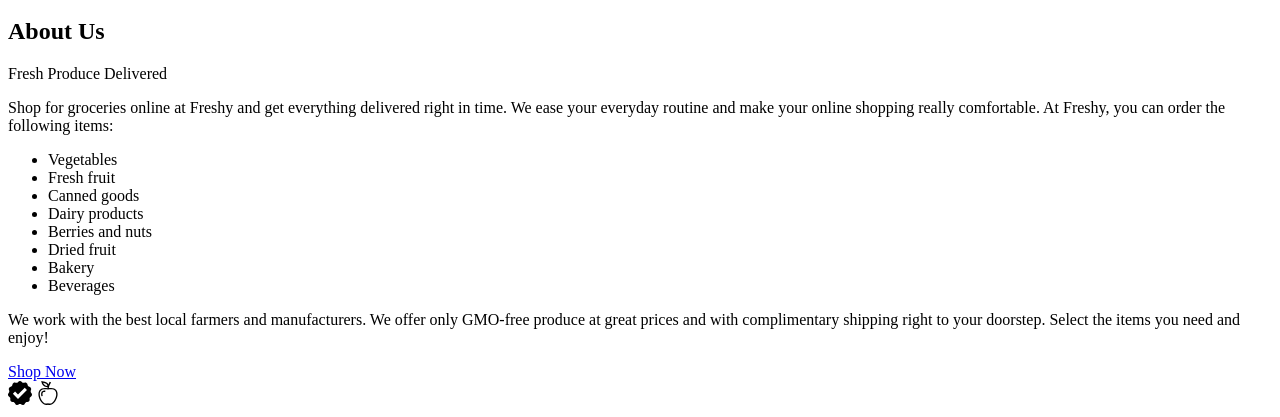
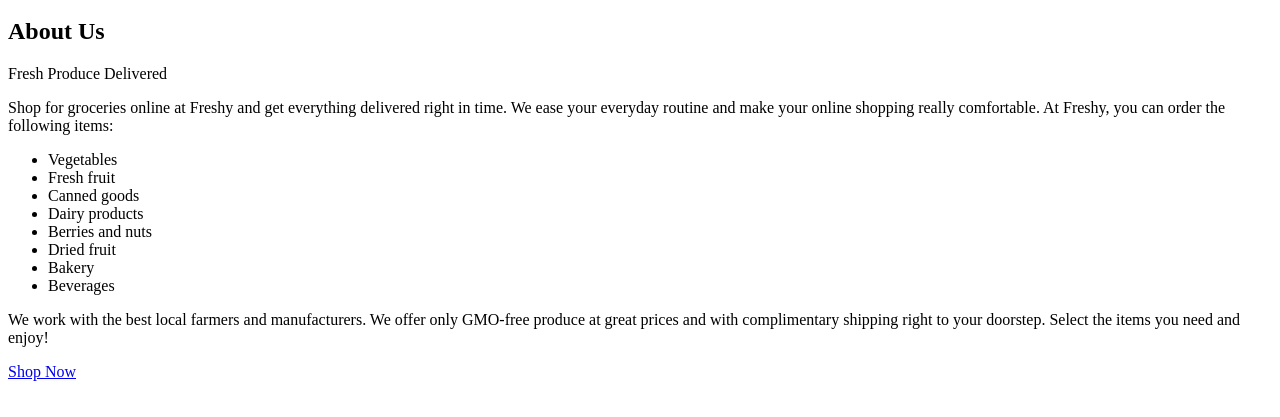
Before and after one commit to op1vm/proj_fresh_deals, a plain HTML site: page index.about-us.partial.html in a window 1280 px wide. Shown: the part 889-1306 px from the top of the page. After the commit the page ends 1278 px from the top, so only its background shows below. Drawn offline with Linux system fonts and the light colour scheme.

Commit message:
removed svg code ; added svg icons to folder

```diff
--- a/index.about-us.partial.html
+++ b/index.about-us.partial.html
@@ -35,44 +35,4 @@
       <a href="#deals" class="about-us__button">Shop Now</a>
     </div>
   </div>
-
-  <!-- Tick icon  -->
-  <svg
-    xmlns="http://www.w3.org/2000/svg"
-    viewBox="0 0 100 100"
-    width="24"
-    height="24"
-  >
-    <path
-      fill="currentColor"
-      d="M97.157,49.83c-2.968-3.046-3.63-7.685-1.633-11.452  c1.426-2.686,1.524-5.891,0.27-8.662c-1.255-2.772-3.722-4.794-6.669-5.468c-4.133-0.944-7.176-4.486-7.515-8.744  c-0.241-3.037-1.877-5.788-4.419-7.435c-2.543-1.647-5.701-2.004-8.541-0.964c-3.984,1.458-8.442,0.137-11.01-3.26  C55.807,1.423,52.957,0,49.936,0c-3.022,0-5.871,1.423-7.704,3.846c-2.568,3.396-7.028,4.717-11.009,3.259  c-2.841-1.04-6.001-0.683-8.542,0.964c-2.543,1.647-4.178,4.397-4.42,7.435c-0.339,4.258-3.383,7.799-7.514,8.744  c-2.948,0.674-5.415,2.696-6.67,5.469c-1.256,2.771-1.156,5.975,0.27,8.662c1.998,3.767,1.335,8.405-1.634,11.452  c-2.118,2.174-3.109,5.219-2.678,8.236c0.43,3.016,2.231,5.656,4.871,7.141c3.7,2.08,5.631,6.342,4.767,10.523  c-0.616,2.982,0.184,6.084,2.163,8.389c1.979,2.303,4.911,3.543,7.928,3.352c4.229-0.268,8.138,2.266,9.652,6.256  c1.082,2.846,3.418,5.018,6.318,5.877c2.899,0.859,6.031,0.303,8.466-1.502c3.414-2.529,8.062-2.529,11.474,0  c2.437,1.805,5.566,2.361,8.467,1.502c2.899-0.859,5.236-3.031,6.317-5.877c1.515-3.99,5.425-6.523,9.653-6.256  c3.016,0.191,5.947-1.049,7.926-3.352c1.98-2.305,2.779-5.406,2.164-8.389c-0.864-4.182,1.065-8.443,4.766-10.523  c2.641-1.484,4.443-4.125,4.871-7.141C100.267,55.049,99.277,52.004,97.157,49.83z M41.643,74.562l-21.26-21.443l9.052-9.128  l12.208,12.312l28.184-28.417l9.058,9.125L41.643,74.562z"
-    />
-  </svg>
-
-  <!-- Apple icon for button  -->
-  <svg
-    xmlns="http://www.w3.org/2000/svg"
-    viewBox="0 0 50 50"
-    width="24"
-    height="24"
-    fill="currentColor"
-  >
-    <path
-      fill-rule="evenodd"
-      clip-rule="evenodd"
-      d="M9.984,20.566c3.479-4.33,10.235-3.649,15.025-2.623
-              c4.783-1.024,11.533-1.709,15.009,2.614c2.166,2.694,2.529,6.738,1.698,10.866c-0.858,4.268-2.985,8.579-5.736,11.642
-              c-3.111,3.463-6.601,5.31-10.998,3.032c-4.386,2.273-7.869,0.438-10.974-3.017c-2.691-2.995-4.783-7.2-5.672-11.391
-              C7.584,28.023,7.51,23.646,9.984,20.566 M21.347,5.778c1.457,1.029,2.294,2.469,2.374,4.516c-2.329,0.008-4.142-0.709-5.536-1.832
-              c-1.593-1.282-2.692-3.11-3.424-5.021C17.547,3.961,19.795,4.68,21.347,5.778z M19.3,22.806l0.1-2.813
-              c-1.38-0.052-2.8,0.036-4.063,0.389c-3.18,0.891-4.474,3.217-4.641,6.378c-0.089,1.687,0.173,3.493,0.579,5.116l2.736-0.685
-              c-0.347-1.391-0.574-2.914-0.501-4.288c0.102-1.944,0.636-3.26,2.588-3.808C17.053,22.828,18.181,22.763,19.3,22.806z
-              M31.447,2.913l-2.982-1.324c-0.867,1.622-1.754,3.542-2.516,5.556c-0.588-1.496-1.598-2.697-2.98-3.673
-              c-2.362-1.67-5.801-2.584-10.043-3.18L10.852,0l0.512,2.03c0.782,3.101,2.323,6.43,5.055,8.628c1.972,1.588,4.526,2.57,7.798,2.444
-              c-0.113,0.596-0.202,1.183-0.264,1.755c-8.184-1.47-13.319,0.404-16.163,3.944c-2.991,3.722-3.163,8.975-2.218,13.453
-              c0.985,4.664,3.326,9.357,6.342,12.713c3.695,4.112,8.415,6.284,13.071,4.274c4.663,2.013,9.391-0.169,13.093-4.29
-              c3.07-3.417,5.441-8.223,6.397-12.976c0.983-4.891,0.479-9.775-2.261-13.183c-2.777-3.453-7.738-5.318-15.593-4.031
-              c0.161-0.975,0.387-1.94,0.655-2.87C28.319,8.28,29.595,5.846,31.447,2.913z"
-    />
-  </svg>
 </section>
```
Also changed, not shown: img/about-us /apple-icon.svg (added), img/about-us /tick.svg (added).
